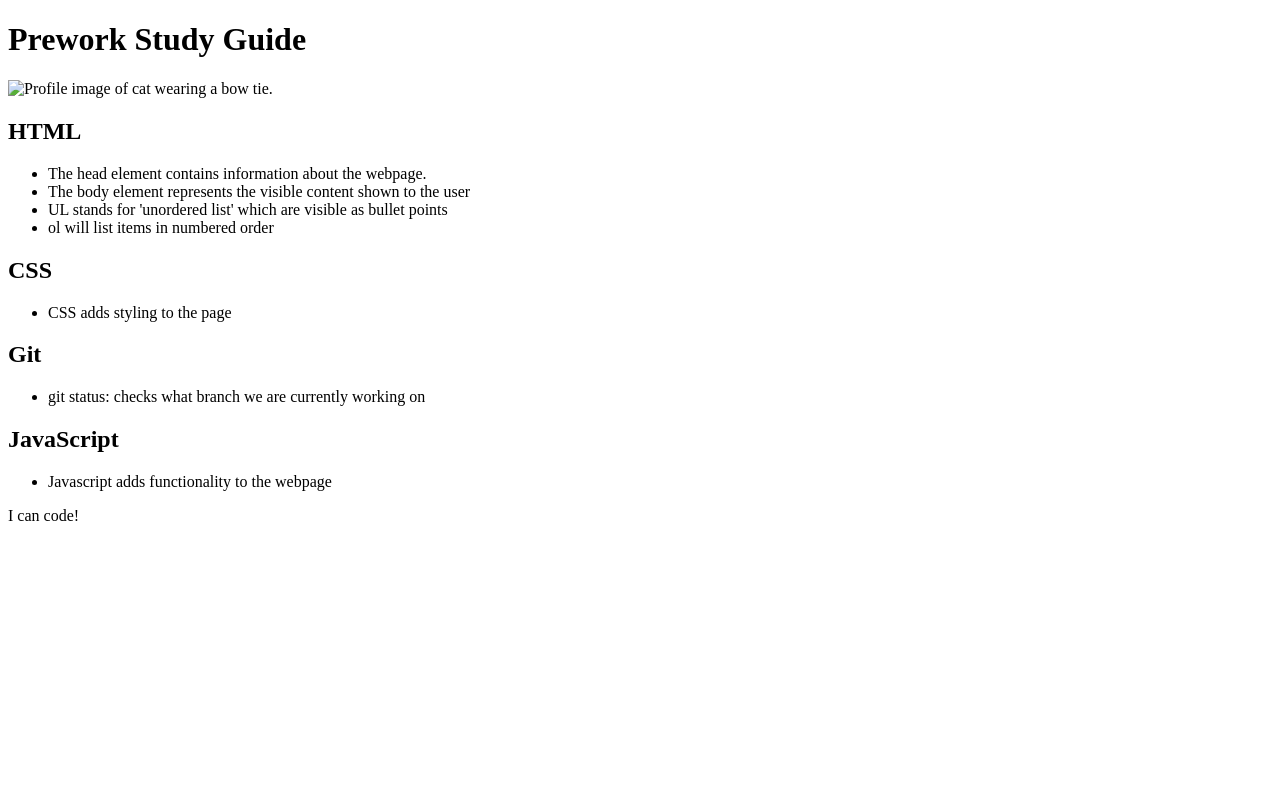
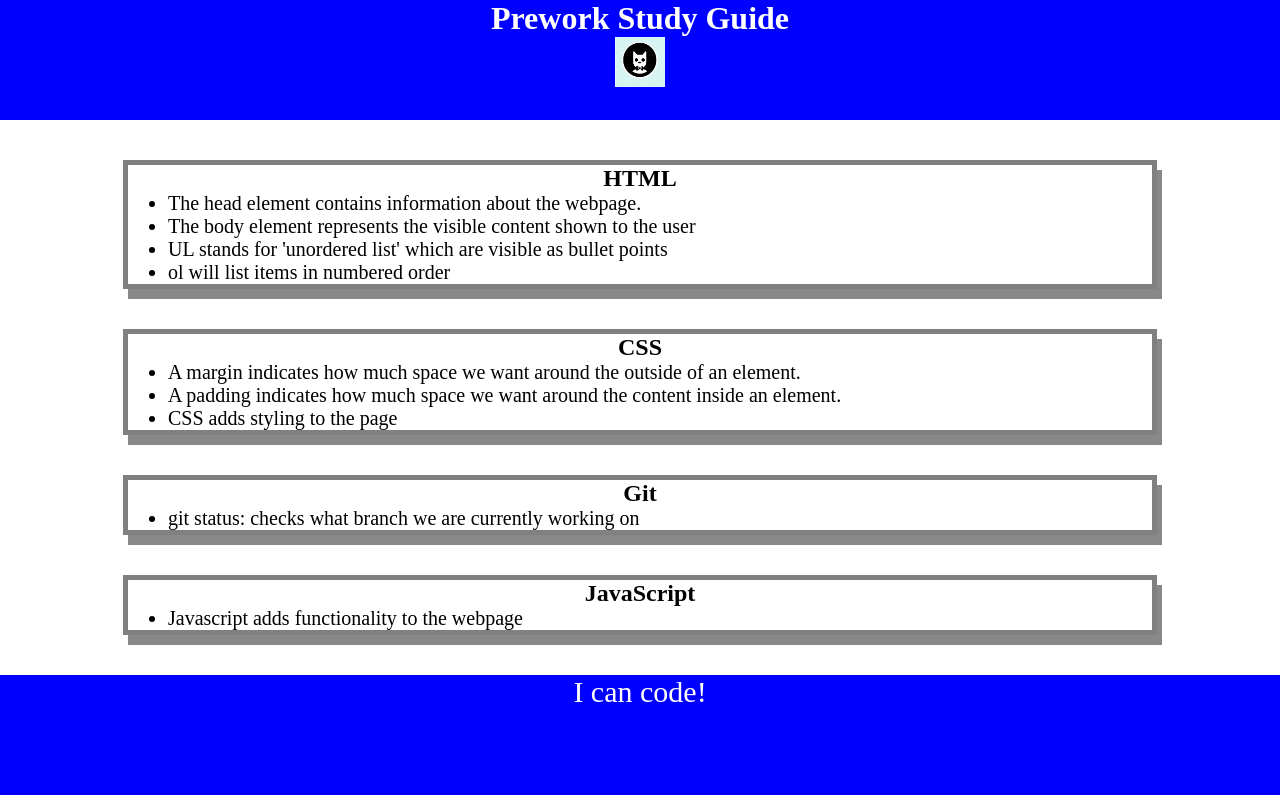
Before and after one commit to Sevillea/Prework-Study-Guide, a plain HTML site: page index.html in a window 1280 px wide. Drawn offline with Linux system fonts and the light colour scheme.

Commit message:
added CSS to project

```diff
--- /dev/null
+++ b/assets/style.css
@@ -0,0 +1,36 @@
+* {
+    margin:0;
+    padding:0;
+}
+header,
+footer {
+    width:100%;
+    height:120px;
+    background-color:blue;
+    color:white;
+}
+h1,
+h2 {
+    text-align:center;
+}
+img {
+    display:block;
+    height:50px;
+    width:50px;
+    margin-left:auto;
+    margin-right:auto;
+}
+ul {
+    padding-left:40px;
+    font-size:20px;
+}
+p {
+    text-align:center;
+    font-size:30px;
+}
+.card {
+    width: 80%;
+    margin: 40px auto;
+    border: 5px solid gray;
+    box-shadow: 5px 10px #888888;
+  }
--- a/assets/index.html
+++ b/index.html
@@ -1,6 +1,7 @@
 <!DOCTYPE html>
 <html lang="en">
   <head>
+    <link rel="stylesheet" href="./assets/style.css">
     <meta charset="UTF-8" />
     <meta http-equiv="X-UA-Compatible" content="IE=edge" />
     <meta name="viewport" content="width=device-width, initial-scale=1.0" />
@@ -9,7 +10,7 @@
   <body>
     <header id="top">
       <h1>Prework Study Guide</h1>
-      <img src="assets/bowtie-cat.png"
+      <img src="./assets/bowtie-cat.png"
         alt="Profile image of cat wearing a bow tie."
       />
     </header>
@@ -27,6 +28,8 @@
       <section class="card" id="css-section">
         <h2>CSS</h2>
         <ul>
+          <li>A margin indicates how much space we want around the outside of an element.</li>
+  <li>A padding indicates how much space we want around the content inside an element.</li>
         <li>CSS adds styling to the page</li>
       </ul>
     </section>
```
Also changed, not shown: 1 other file.
